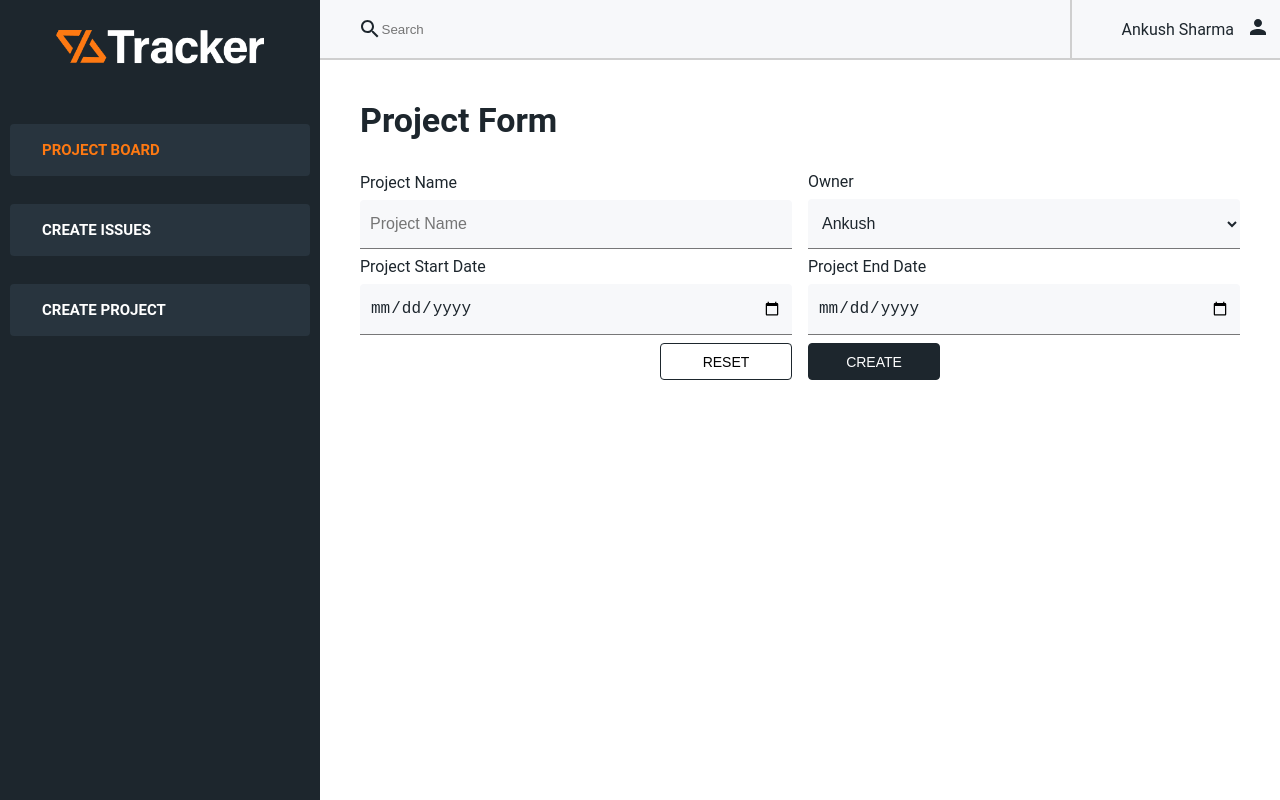
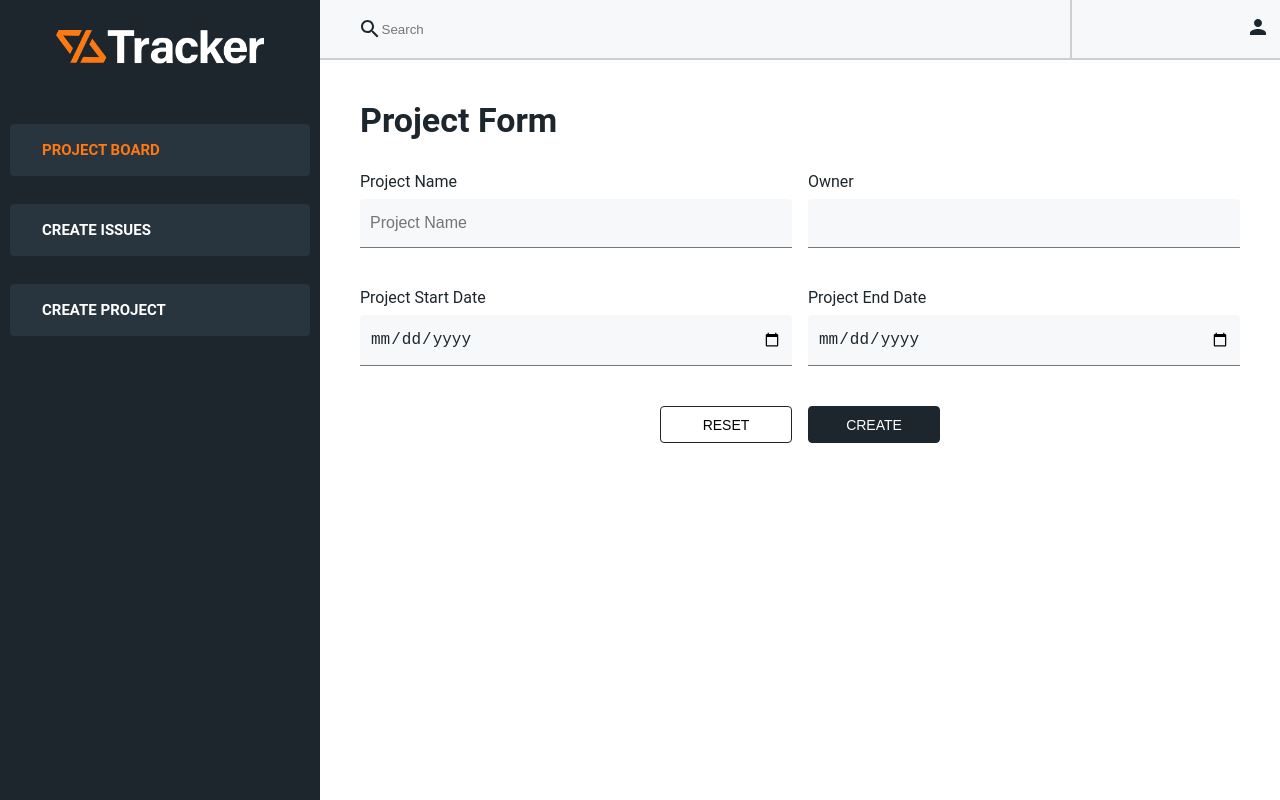
Before and after one commit to ankush6859/issue-tracker, a React (Create React App) app: page /create-project in a window 1280 px wide. Built offline with nearby package versions, Linux system fonts and the light colour scheme.

Commit message:
Added functionality to create new project

```diff
--- a/src/components/IssueForm/IssueForm.tsx
+++ b/src/components/IssueForm/IssueForm.tsx
@@ -32,7 +32,6 @@ const IssueForm = () => {
   const [addIssue] = useAddIssueMutation();
 
   const formHandler = async (data: any) => {
-    console.log(data);
     const response = await addIssue(data);
     console.log(response);
   };
--- a/src/components/Login/Login.tsx
+++ b/src/components/Login/Login.tsx
@@ -6,12 +6,12 @@ import TranslateIcon from '@mui/icons-material/Translate';
 import { UPDATE_FORM, onInputChange, onFocusOut } from '../../utils/formUtils';
 import Error from '../../assets/UIElements/Error/Error';
 import { useLoginMutation } from '../../services/API/authApi';
-import { RootState } from '../../services/store/store';
-import { useAppSelector, useAppDispatch } from '../../services/hooks/hooks';
+import { useAppDispatch } from '../../services/hooks/hooks';
 import { useNavigate } from 'react-router-dom';
 import './Login.scss';
 import { setCredentials } from '../../services/reduxSlice/authSlice';
-import { LoginRequest } from '../../interfaces/LoginInterface';
+import { useState } from 'react';
+import LoadingSpinner from '../../assets/UIElements/LoadingSpinner/LoadingSpinner';
 export const initialState = {
   email: { value: '', touched: false, hasError: true, error: '' },
   password: { value: '', touched: false, hasError: true, error: '' },
@@ -40,9 +40,9 @@ const Login = () => {
         return state;
     }
   };
+  const [error, setError] = useState('');
   const [formState, dispatch] = useReducer(formReducer, initialState);
   const [login, { isLoading }] = useLoginMutation();
-  const user = useAppSelector((state: RootState) => state.auth.user);
   const dispatch1 = useAppDispatch();
 
   const formSubmitHandler = async (e: React.SyntheticEvent) => {
@@ -51,14 +51,19 @@ const Login = () => {
       email: formState.email.value,
       password: formState.password.value,
     };
-    const response = await login(user);
-    let ans: any = response;
-    console.log(ans.data);
-    dispatch1(setCredentials(ans.data));
+
+    const response: any = await login(user);
+    if (response.error) {
+      setError(response.error.data.error);
+      return;
+    }
+    dispatch1(setCredentials(response.data));
     navigate('/');
   };
 
   return (
+    <>
+      {isLoading && <LoadingSpinner asOverlay={true} />}
       <div id="login">
         <div className="left">
           <div className="logo">
@@ -105,7 +110,12 @@ const Login = () => {
                 placeholder="*********"
                 value={formState.password.value}
                 onChange={(e) => {
-                onInputChange('password', e.target.value, dispatch, formState);
+                  onInputChange(
+                    'password',
+                    e.target.value,
+                    dispatch,
+                    formState
+                  );
                 }}
                 onBlur={(e) => {
                   onFocusOut('password', e.target.value, dispatch, formState);
@@ -118,6 +128,7 @@ const Login = () => {
               </Error>
             </div>
             <div className="form_button">
+              <Error>{error && error}</Error>
               <Button
                 className="login_button"
                 disabled={!formState.isFormValid}
@@ -129,6 +140,7 @@ const Login = () => {
           </form>
         </div>
       </div>
+    </>
   );
 };
 
--- a/src/components/NewProjectForm/NewProjectForm.tsx
+++ b/src/components/NewProjectForm/NewProjectForm.tsx
@@ -1,44 +1,119 @@
+import { Field, Form, Formik } from 'formik';
+import { useNavigate } from 'react-router-dom';
+import * as Yup from 'yup';
 import Button from '../../assets/UIElements/Button/Button';
+import LoadingSpinner from '../../assets/UIElements/LoadingSpinner/LoadingSpinner';
+import { useAddProjectMutation } from '../../services/API/issueApi';
+import { useAppSelector } from '../../services/hooks/hooks';
+import { RootState } from '../../services/store/store';
+
 import './NewProjectForm.scss';
 
+const ProjectFormSchema = Yup.object().shape({
+  projectName: Yup.string()
+    .min(5, 'Project name should have at least 5 characters')
+    .max(20, 'Project should be less than 20 characters')
+    .required('Project Name is required'),
+  projectStartDate: Yup.string().required('Project is required'),
+  projectEndDate: Yup.string().required('Assignee is required'),
+});
+
 const NewProjectForm = () => {
+  const navigate = useNavigate();
+  const user = useAppSelector((state: RootState) => state.auth.user);
+  const [addProject, { isLoading }] = useAddProjectMutation();
+
+  const formHandler = async (data: any) => {
+    const response = await addProject(data);
+    console.log(response);
+    navigate('/');
+  };
   return (
+    <>
+      {isLoading && <LoadingSpinner asOverlay={true} />}
       <div id="newProjectForm">
         <h4>Project Form</h4>
-      <form>
+        <Formik
+          initialValues={{
+            projectName: '',
+            projectOwner: user?.userId,
+            projectStartDate: '',
+            projectEndDate: '',
+          }}
+          validationSchema={ProjectFormSchema}
+          onSubmit={(values) => {
+            formHandler(values);
+          }}
+        >
+          {({ errors, touched, isValid }) => (
+            <Form>
               <div className="form_row">
                 <div className="form_control mr-1">
-            <label htmlFor="project_name">Project Name</label>
-            <input type="text" id="project_name" placeholder="Project Name" />
+                  <label htmlFor="projectName">Project Name</label>
+                  <Field
+                    type="text"
+                    id="projectName"
+                    name="projectName"
+                    placeholder="Project Name"
+                  />
+                  <div className="error">
+                    {errors.projectName &&
+                      touched.projectName &&
+                      errors.projectName}
+                  </div>
                 </div>
                 <div className="form_control">
-            <label htmlFor="owner">Owner</label>
-            <select name="owner" id="owner">
-              <option value="">Ankush</option>
-              <option value="">Akhil</option>
-            </select>
+                  <label htmlFor="projectOwner">Owner</label>
+                  <Field
+                    type="text"
+                    name="projectOwner"
+                    readOnly
+                    value={user?.name}
+                  />
+                  <div className="error"></div>
                 </div>
               </div>
               <div className="form_row">
                 <div className="form_control mr-1">
-            <label htmlFor="project_start_date">Project Start Date</label>
-            <input
+                  <label htmlFor="projectStartDate">Project Start Date</label>
+                  <Field
                     type="date"
-              id="project_start_date"
-              //   placeholder="Project Name"
+                    id="projectStartDate"
+                    name="projectStartDate"
                   />
+                  <div className="error">
+                    {errors.projectStartDate &&
+                      touched.projectStartDate &&
+                      errors.projectStartDate}
+                  </div>
                 </div>
                 <div className="form_control">
-            <label htmlFor="project_end_date">Project End Date</label>
-            <input type="date" id="project_end_date" />
+                  <label htmlFor="projectEndDate">Project End Date</label>
+                  <Field
+                    type="date"
+                    name="projectEndDate"
+                    id="projectEndDate"
+                  />
+                  <div className="error">
+                    {errors.projectEndDate &&
+                      touched.projectEndDate &&
+                      errors.projectEndDate}
+                  </div>
                 </div>
               </div>
               <div className="form_row">
-          <Button className="reset">RESET</Button>
-          <Button className="create">CREATE</Button>
+                <Button className="reset" type={'reset'}>
+                  RESET
+                </Button>
+                <Button className="create" type={'submit'} disabled={!isValid}>
+                  CREATE
+                </Button>
               </div>
-      </form>
+            </Form>
+          )}
+        </Formik>
       </div>
+    </>
   );
 };
 
--- a/src/components/ProjectForm/ProjectForm.tsx
+++ b/src/components/ProjectForm/ProjectForm.tsx
@@ -14,19 +14,11 @@ const ProjectForm = () => {
   const [priority, setPriority] = useState<number>(-1);
   const [assigneeId, setAssigneeId] = useState<number>(-1);
   const user = useAppSelector((state: RootState) => state.auth.user);
-  console.log();
 
   //Fetching data using hooks provided by RTK query
-  const {
-    data: issueData,
-    error: issueError,
-    isLoading: isLoadingIssue,
-  } = useGetAllIssuesForProjectQuery(projectId);
-  const {
-    data: projectData,
-    error: projectError,
-    isLoading: isLoadingProject,
-  } = useGetAllProjectsQuery();
+  const { data: issueData, isLoading: isLoadingIssue } =
+    useGetAllIssuesForProjectQuery(projectId);
+  const { data: projectData } = useGetAllProjectsQuery();
 
   //Getting list of available assignee
   const assigneeList = issueData?.map((issue) => issue.assignee);
--- a/src/components/TopNav/TopNav.tsx
+++ b/src/components/TopNav/TopNav.tsx
@@ -1,10 +1,14 @@
 import PersonIcon from '@mui/icons-material/Person';
 import SearchIcon from '@mui/icons-material/Search';
 import { Outlet } from 'react-router-dom';
+import { useAppSelector } from '../../services/hooks/hooks';
+import { RootState } from '../../services/store/store';
 
 import './TopNav.scss';
 
 const TopNav = () => {
+  const user = useAppSelector((state: RootState) => state.auth.user);
+
   return (
     <div style={{ display: 'flex', flexDirection: 'column' }} id="topNav">
       <div className="main_topnav">
@@ -15,7 +19,7 @@ const TopNav = () => {
           </span>
         </div>
         <div className="user">
-          <span className="user_name">Ankush Sharma</span>
+          <span className="user_name">{user?.name}</span>
           <span className="user_image">
             <PersonIcon />
           </span>
--- /dev/null
+++ b/src/interfaces/NewProjectInterface.tsx
@@ -0,0 +1,9 @@
+export default interface NewProjectInterface {
+  projectName: string;
+  projectOwner: number;
+  projectStartDate: string;
+  projectEndDate: string;
+}
+export interface NewProjectResponseInterface {
+  message: string;
+}
--- a/src/services/API/authApi.tsx
+++ b/src/services/API/authApi.tsx
@@ -1,11 +1,11 @@
 import { createApi, fetchBaseQuery } from '@reduxjs/toolkit/query/react';
 import { LoginRequest, LoginResponse } from '../../interfaces/LoginInterface';
-import { RootState } from '../store/store';
 
 export const authApi = createApi({
   baseQuery: fetchBaseQuery({
     baseUrl: 'https://hu-22-angular-mockapi-urtjok3rza-wl.a.run.app/auth/',
   }),
+
   endpoints: (builder) => ({
     login: builder.mutation<LoginResponse, LoginRequest>({
       query: (credentials) => ({
--- a/src/services/API/issueApi.tsx
+++ b/src/services/API/issueApi.tsx
@@ -3,12 +3,16 @@ import { IssueInterface, User } from '../../interfaces/IssueInterface';
 import NewIssueInterface, {
   NewIssueResponseInterface,
 } from '../../interfaces/NewIssueInterface';
+import NewProjectInterface, {
+  NewProjectResponseInterface,
+} from '../../interfaces/NewProjectInterface';
 import ProjectInterface from '../../interfaces/ProjectInterface';
 const baseURL = 'https://hu-22-angular-mockapi-urtjok3rza-wl.a.run.app/';
 
 export const issueApi = createApi({
   reducerPath: 'issueApi',
   baseQuery: fetchBaseQuery({ baseUrl: baseURL }),
+  tagTypes: ['Issue', 'Project'],
   endpoints: (builder) => ({
     getAllIssuesForProject: builder.query<Array<IssueInterface>, string>({
       query: (id) => ({
@@ -18,6 +22,7 @@ export const issueApi = createApi({
           userId: '86',
         },
       }),
+      providesTags: ['Issue'],
     }),
     getAllProjects: builder.query<Array<ProjectInterface>, void>({
       query: () => ({
@@ -27,6 +32,7 @@ export const issueApi = createApi({
           userID: '86',
         },
       }),
+      providesTags: ['Project'],
     }),
     getAllUsers: builder.query<Array<User>, void>({
       query: () => ({
@@ -43,6 +49,21 @@ export const issueApi = createApi({
           userID: '86',
         },
       }),
+      invalidatesTags: ['Issue'],
+    }),
+    addProject: builder.mutation<
+      NewProjectResponseInterface,
+      NewProjectInterface
+    >({
+      query: (body) => ({
+        url: 'project',
+        method: 'POST',
+        body: body,
+        headers: {
+          userid: '86',
+        },
+      }),
+      invalidatesTags: ['Project'],
     }),
   }),
 });
@@ -52,4 +73,5 @@ export const {
   useGetAllProjectsQuery,
   useGetAllUsersQuery,
   useAddIssueMutation,
+  useAddProjectMutation,
 } = issueApi;
```
Lines whose indentation alone changed are shown as unchanged.
